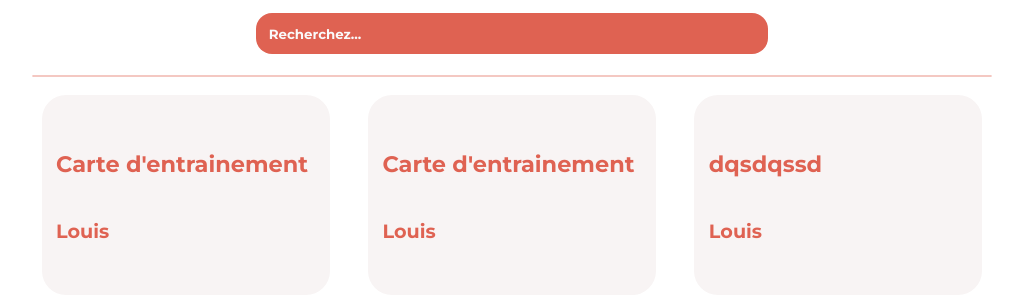
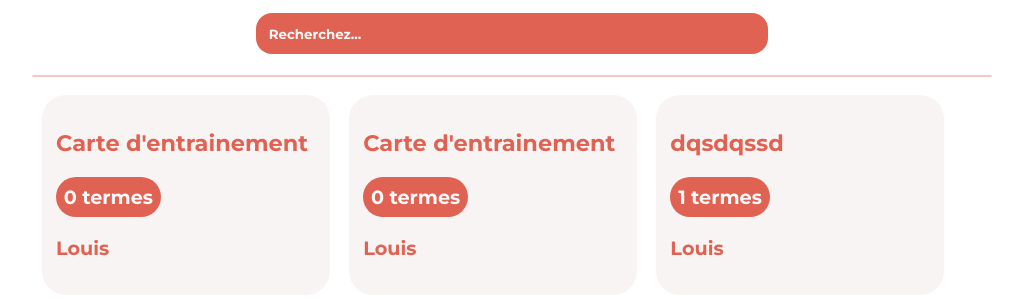
Before and after one commit to LouisHuang13/FlashCard, a PHP site: page /flashcards.php in a window 1280 px wide. Shown: the part 80-383 px from the top of the page, without its empty margins (128-1151 px from the left). Run offline with PHP 8.4, Linux system fonts and the light colour scheme; data comes from the database, SQL or seed files in the repository; tables that the repository leaves empty hold one stand-in row (values such as "Sample post").

Commit message:
Number of terms

```diff
--- a/flashcards.php
+++ b/flashcards.php
@@ -26,7 +26,14 @@
             ?>
                 <a href='deck.php?id=<?= $deckCount?>'>
                     <div class="deckCard">
+                        <?php
+                            $getCardCount = $bdd->prepare('SELECT id FROM unicard_cards WHERE id_deck = ?');
+                            $getCardCount->execute(array($deckCount));
+
+                            $cardCount = count($getCardCount->fetchAll());
+                        ?>
                         <h3><?=$decksStart['name']?></h3>
+                        <p><?= $cardCount?> termes</p>
                         <p><?=$decksStart['author']?></p>
                     </div>
                 </a>
--- a/styles/style.css
+++ b/styles/style.css
@@ -336,14 +336,14 @@ input[type="search"]::placeholder{
     width: 75%;
     margin: 0 auto;
 
-    display: flex; flex-wrap: wrap; align-items: center; justify-content: space-between;
+    display: flex; flex-wrap: wrap; align-items: center; justify-content: flex-start;
 }
 
 .deckCard {
     width: 100%; height: 25dvh;
     padding: 5%;
 
-    display: flex; justify-content: center; align-items: flex-start; flex-direction: column;
+    display: flex; justify-content: space-evenly; align-items: flex-start; flex-direction: column;
     background-color: #f8f4f4; color: #DF6252; font-size: 1.2rem; font-weight: bold;
     border-radius: 3dvh; border: none;
     transition: 1s;
@@ -422,3 +422,14 @@ input[type="search"]::placeholder{
     border-radius: 5dvh;
     display: flex; justify-content: center; align-items: center;
 }
+
+.deckCard > p:first-of-type {
+    padding: 3%;
+
+    background-color: #DF6252; color: #fafafa;
+    border-radius: 5dvh;
+}
+
+.deckCard > * {
+    margin : 0;
+}
```
